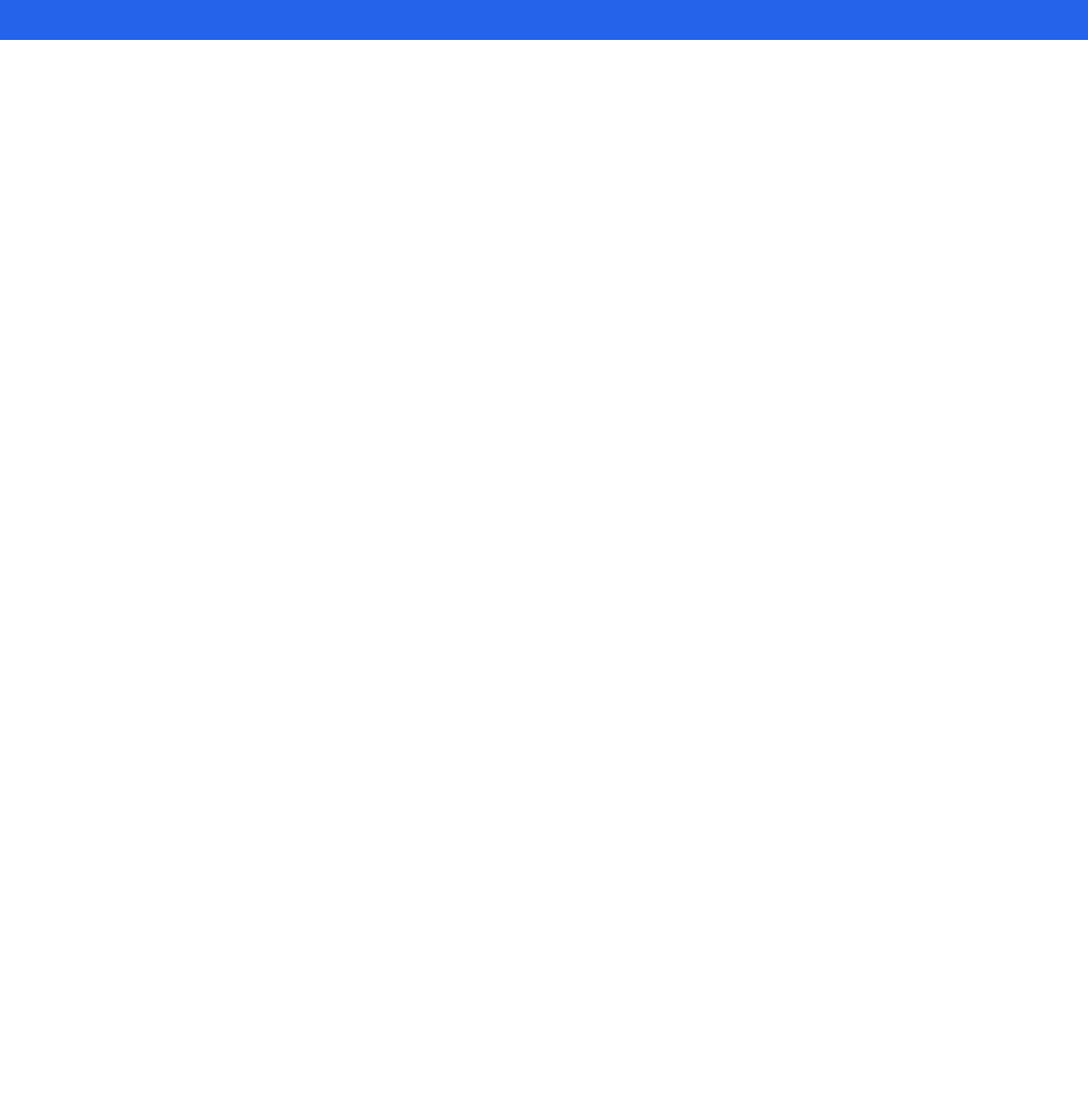
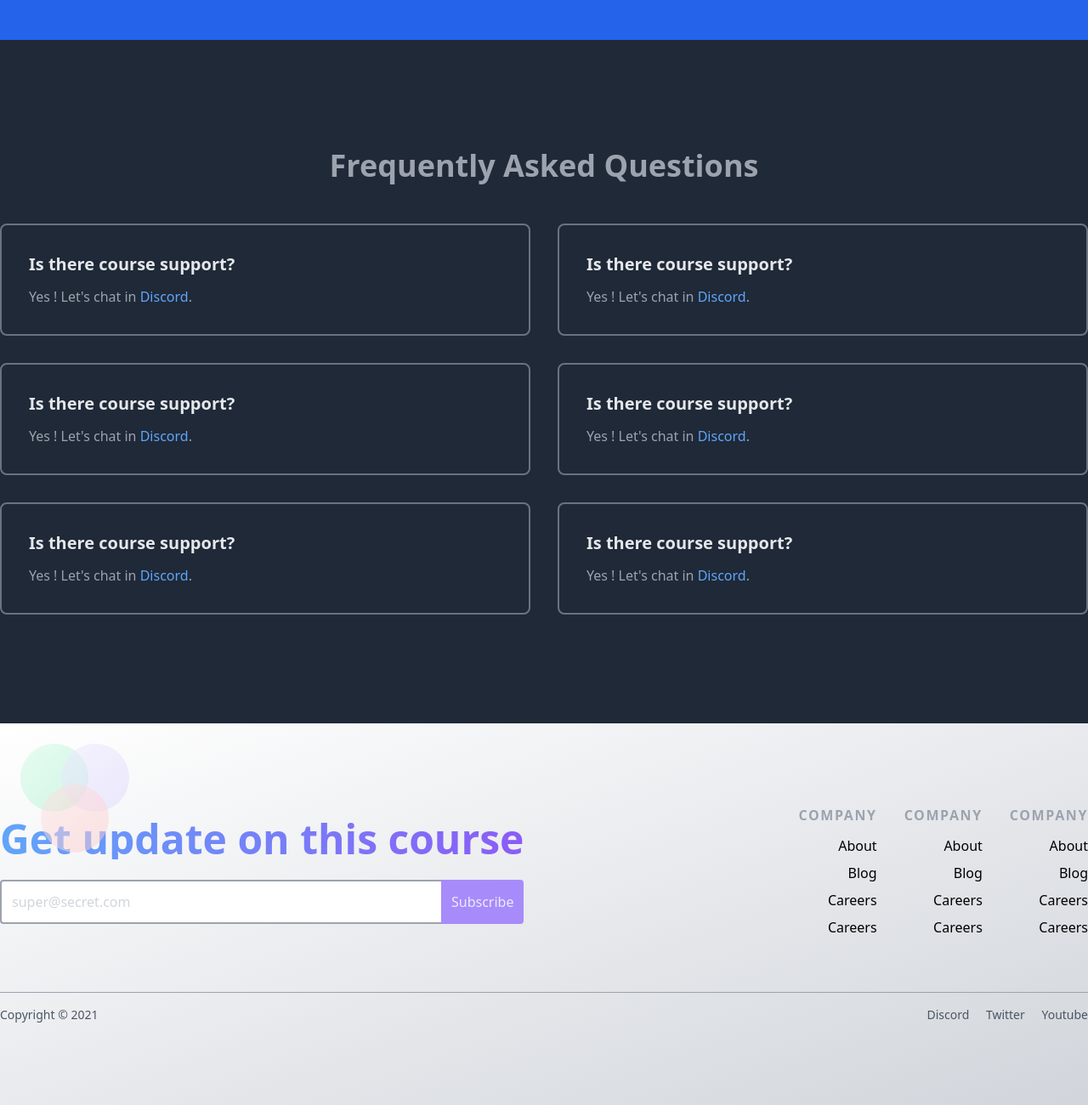
Before and after one commit to layfredrc/Tailwind-Playground, a website built with Parcel: page src/index.html in a window 1280 px wide. Shown: the part 4248-5548 px from the top of the page at 85% size. Before the commit the page ends 4295 px from the top, so only its background shows below. Built offline with nearby package versions, Linux system fonts and the light colour scheme.

Commit message:
faq + footer

```diff
--- a/src/index.html
+++ b/src/index.html
@@ -541,8 +541,176 @@
 			</div>
 		</div>
 		<!-- faq  ============================================================================= -->
+		<div class="bg-gray-800 py-32 text-gray-400">
+			<div class="container mx-auto px-6 lg:px-0">
+				<h2 class="text-4xl text-center font-bold mb-12">
+					Frequently Asked Questions
+				</h2>
+				<!-- grid of questions  -->
+				<div class="grid grid-cols-1 lg:grid-cols-2 gap-8">
+					<div class="p-8 border-2 border-gray-500 rounded-lg">
+						<h3 class="mb-3 text-gray-200 font-bold text-xl">
+							Is there course support?
+						</h3>
+						<p>
+							Yes ! Let's chat in <a href="" class="text-blue-400">Discord</a>.
+						</p>
+					</div>
+					<div class="p-8 border-2 border-gray-500 rounded-lg">
+						<h3 class="mb-3 text-gray-200 font-bold text-xl">
+							Is there course support?
+						</h3>
+						<p>
+							Yes ! Let's chat in <a href="" class="text-blue-400">Discord</a>.
+						</p>
+					</div>
+					<div class="p-8 border-2 border-gray-500 rounded-lg">
+						<h3 class="mb-3 text-gray-200 font-bold text-xl">
+							Is there course support?
+						</h3>
+						<p>
+							Yes ! Let's chat in <a href="" class="text-blue-400">Discord</a>.
+						</p>
+					</div>
+					<div class="p-8 border-2 border-gray-500 rounded-lg">
+						<h3 class="mb-3 text-gray-200 font-bold text-xl">
+							Is there course support?
+						</h3>
+						<p>
+							Yes ! Let's chat in <a href="" class="text-blue-400">Discord</a>.
+						</p>
+					</div>
+					<div class="p-8 border-2 border-gray-500 rounded-lg">
+						<h3 class="mb-3 text-gray-200 font-bold text-xl">
+							Is there course support?
+						</h3>
+						<p>
+							Yes ! Let's chat in <a href="" class="text-blue-400">Discord</a>.
+						</p>
+					</div>
+					<div class="p-8 border-2 border-gray-500 rounded-lg">
+						<h3 class="mb-3 text-gray-200 font-bold text-xl">
+							Is there course support?
+						</h3>
+						<p>
+							Yes ! Let's chat in <a href="" class="text-blue-400">Discord</a>.
+						</p>
+					</div>
+				</div>
+			</div>
+		</div>
+		<!-- footer  ============================================================================= -->
+		<div class="relative py-24 bg-gradient-to-br from-white to-gray-300">
+			<div
+				class="absolute top-0 lg:left-0 right-0 transform -translate-x-36 translate-y-4 lg:translate-y-6 lg:translate-x-6 lg:-translate-x-0 lg:ml-6"
+			>
+				<div
+					class="absolute w-20 h-20 rounded-full bg-gradient-to-br from-green-100 to-green-200 opacity-50"
+				></div>
+				<div
+					class="absolute ml-12 w-20 h-20 rounded-full bg-gradient-to-br from-purple-100 to-purple-200 opacity-50"
+				></div>
+				<div
+					class="absolute ml-6 mt-12 w-20 h-20 rounded-full bg-gradient-to-br from-red-100 to-red-200 opacity-50"
+				></div>
+			</div>
+			<div class="container mx-auto px-5 lg:px-0">
+				<!-- top footer  -->
+				<div class="lg:flex justify-between space-y-12 lg:space-y-0">
+					<!-- newsletter  -->
+					<div class="flex flex-col justify-center">
+						<h4
+							class="mb-6 font-bold text-2xl lg:text-5xl text-transparent bg-clip-text bg-gradient-to-r from-blue-400 to-purple-500"
+						>
+							Get update on this course
+						</h4>
+						<form action="" method="POST" class="flex">
+							<input
+								type="email"
+								name="email"
+								class="p-3 w-full rounded-l outline-none border-2 border-r-0 border-gray-400 focus:border-purple-400 placeholder-gray-300"
+								placeholder="super@secret.com"
+							/>
+							<button class="p-3 bg-purple-400 text-purple-100 rounded-r">
+								Subscribe
+							</button>
+						</form>
+					</div>
+					<!-- links  -->
+					<div
+						class="lg:text-right md:flex md:space-x-8 md:justify-center text-center space-y-8 md:space-y-0"
+					>
+						<div class="space-y-2">
+							<p class="mb-3 uppercase font-bold text-gray-400 tracking-widest">
+								Company
+							</p>
+							<a href="" class="block hover:text-gray-800 hover:underline"
+								>About</a
+							>
+							<a href="" class="block hover:text-gray-800 hover:underline"
+								>Blog</a
+							>
+							<a href="" class="block hover:text-gray-800 hover:underline"
+								>Careers</a
+							>
+							<a href="" class="block hover:text-gray-800 hover:underline"
+								>Careers</a
+							>
+						</div>
+						<div class="space-y-2">
+							<p class="mb-3 uppercase font-bold text-gray-400 tracking-widest">
+								Company
+							</p>
+							<a href="" class="block hover:text-gray-800 hover:underline"
+								>About</a
+							>
+							<a href="" class="block hover:text-gray-800 hover:underline"
+								>Blog</a
+							>
+							<a href="" class="block hover:text-gray-800 hover:underline"
+								>Careers</a
+							>
+							<a href="" class="block hover:text-gray-800 hover:underline"
+								>Careers</a
+							>
+						</div>
+						<div class="space-y-2">
+							<p class="mb-3 uppercase font-bold text-gray-400 tracking-widest">
+								Company
+							</p>
+							<a href="" class="block hover:text-gray-800 hover:underline"
+								>About</a
+							>
+							<a href="" class="block hover:text-gray-800 hover:underline"
+								>Blog</a
+							>
+							<a href="" class="block hover:text-gray-800 hover:underline"
+								>Careers</a
+							>
+							<a href="" class="block hover:text-gray-800 hover:underline"
+								>Careers</a
+							>
+						</div>
+					</div>
+				</div>
 
-		<!-- footer  ============================================================================= -->
+				<!-- bottom footer  -->
+				<div
+					class="pt-4 mt-16 border-t border-gray-400 text-gray-600 text-sm text-center space-y-4 md:space-y-0 md:flex justify-between"
+				>
+					<!-- copyright  -->
+					<div><p>Copyright &copy; 2021</p></div>
+
+					<!-- links  -->
+					<div class="space-x-4">
+						<a href="">Discord</a>
+						<a href="">Twitter</a>
+						<a href="">Youtube</a>
+					</div>
+				</div>
+			</div>
+		</div>
+
 		<script src="./index.js"></script>
 	</body>
 </html>
```
